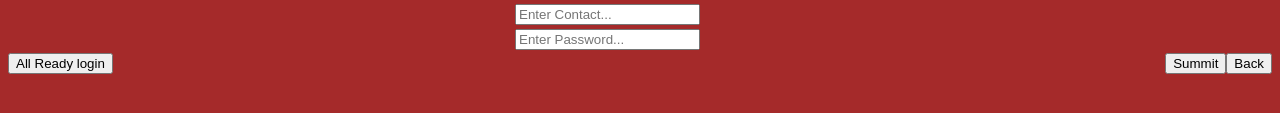
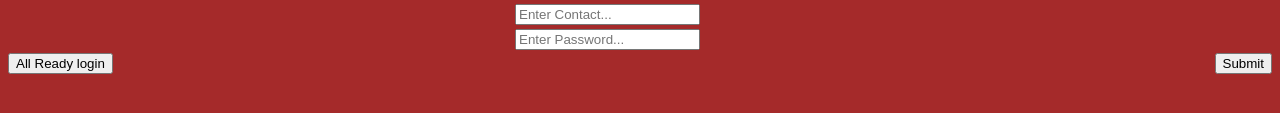
Before and after one commit to DivyaSingh21/Resturent, a plain HTML site: page signin.html in a window 1280 px wide. Shown: the part 315-428 px from the top of the page. Drawn offline with Linux system fonts and the light colour scheme.

Commit message:
Update signin.html

```diff
--- a/signin.html
+++ b/signin.html
@@ -24,8 +24,8 @@ float:right;
 <tr><td><input type="password" password="Choum11.3" placeholder="Enter Password...">
 </table>
 <button onclick="document.location='allreadysignin.html'">All Ready login</button>
-<button onclick="document.location='home.html'" class="right">Back</button>
-<button onclick="document.location='home.html'" class="right">Summit</button>
+
+<button onclick="document.location='home.html'" class="right">Submit</button>
 
 </body>
 
```
